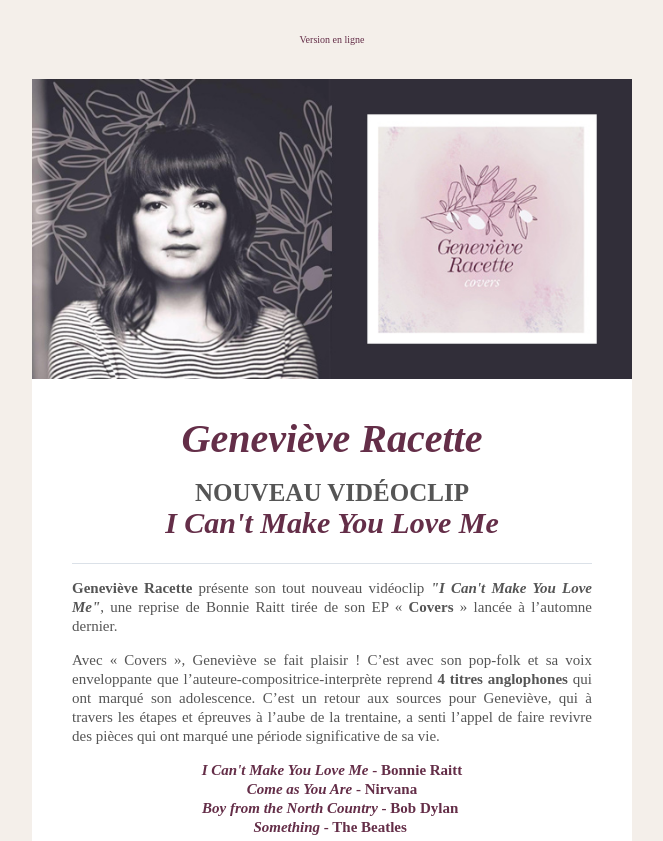
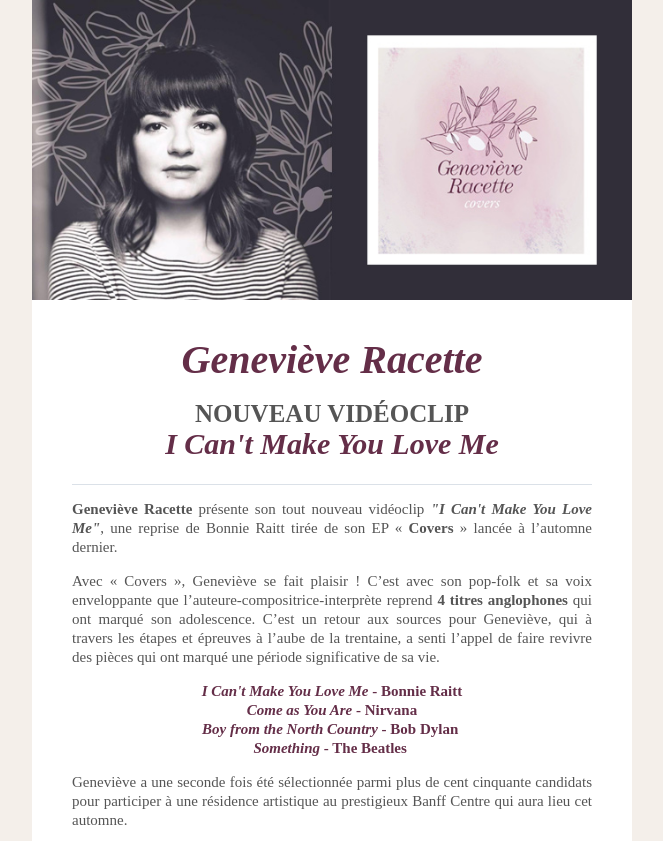
Before and after one commit to graphismatique/mfp, a Jekyll site: the page GenRacette/CantMakeYouLoveMe/index.html, which Jekyll copies as it is, in a window 1280 px wide, cut to the strip 0-841 px from the top of the page. Shown: the whole strip, without its empty margins (308-971 px from the left). Built offline with Jekyll 4.4.1, drawn with Linux system fonts in a browser that asks for light colours.

Commit message:
Update index.html

```diff
--- a/GenRacette/CantMakeYouLoveMe/index.html
+++ b/GenRacette/CantMakeYouLoveMe/index.html
@@ -227,13 +227,13 @@
             <![endif]-->
 
             <!-- Online Version : BEGIN  -->
-            <table role="presentation" cellspacing="0" cellpadding="0" border="0" align="center" width="100%" style="max-width: 600px;">
+            <!-- <table role="presentation" cellspacing="0" cellpadding="0" border="0" align="center" width="100%" style="max-width: 600px;">
                 <tr>
                     <td style="padding: 20px 0; text-align: center">
                          <p class="small"><a href="http://mariefranceprivee.com/GenRacette/CantMakeYouLoveMe/" target=blank>Version en ligne</a></p>
                     </td>
                 </tr>
-            </table>
+            </table> -->
             <!-- Online Version : END -->
 
             <!-- Email Body : BEGIN -->
@@ -264,9 +264,8 @@
                                     <i>Boy from the North Country</i> - Bob Dylan <br>
                                     <i>Something</i> - The Beatles </p>
                                     <p>Geneviève a une seconde fois été sélectionnée parmi plus de cent cinquante candidats pour participer à une résidence artistique au prestigieux Banff Centre qui aura lieu cet automne.</p>
-                                    <hr>
 
-                                    <a href="http://mariefranceprivee.com/GenRacette/CantMakeYouLoveMe_Clip/assets/" target="blank"><img src="http://mariefranceprivee.com/GenRacette/CantMakeYouLoveMe/assets/videoPoster.jpg" alt="Videoclip Can't Make You Love Me" border="0" align="center" style="width: 100%; max-width: 600px; height: auto;" class="g-img"></a>
+                                    <!-- <a href="http://mariefranceprivee.com/GenRacette/CantMakeYouLoveMe/" target="blank"><img src="http://mariefranceprivee.com/GenRacette/CantMakeYouLoveMe/assets/videoPoster.jpg" alt="Videoclip Can't Make You Love Me" border="0" align="center" style="width: 100%; max-width: 600px; height: auto;" class="g-img"></a> -->
 
                                     <div class="videoContainer"><iframe class="video" src="https://www.youtube.com/embed/VDowfsHusfs?rel=0&amp;showinfo=0" frameborder="0" allowfullscreen></iframe></div>
 
```
